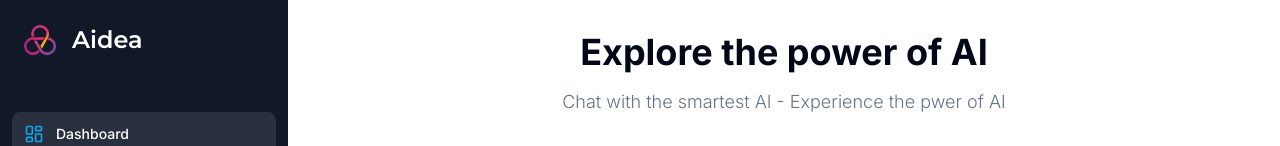
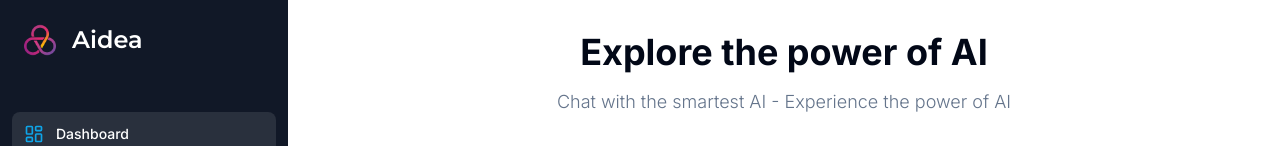
Before and after one commit to Mohahmad0/SaaS-AI-Website, a Next.js app: page /dashboard in a window 1280 px wide. Shown: the top 146 px of the page. Built offline with nearby package versions, Linux system fonts and the light colour scheme; no server answers.

Commit message:
Typo fix

```diff
--- a/app/(dashboard)/(routes)/dashboard/page.tsx
+++ b/app/(dashboard)/(routes)/dashboard/page.tsx
@@ -56,7 +56,7 @@ const DashboardPage = () => {
                 </h2>
                 <p className="text-muted-foreground font-light text-sm
                               md:text-lg text-center">
-                    Chat with the smartest AI - Experience the pwer of AI
+                    Chat with the smartest AI - Experience the power of AI
                 </p>
             </div>
             <div className="px-4 md:px-20 lg:px-32 space-y-4">
```
